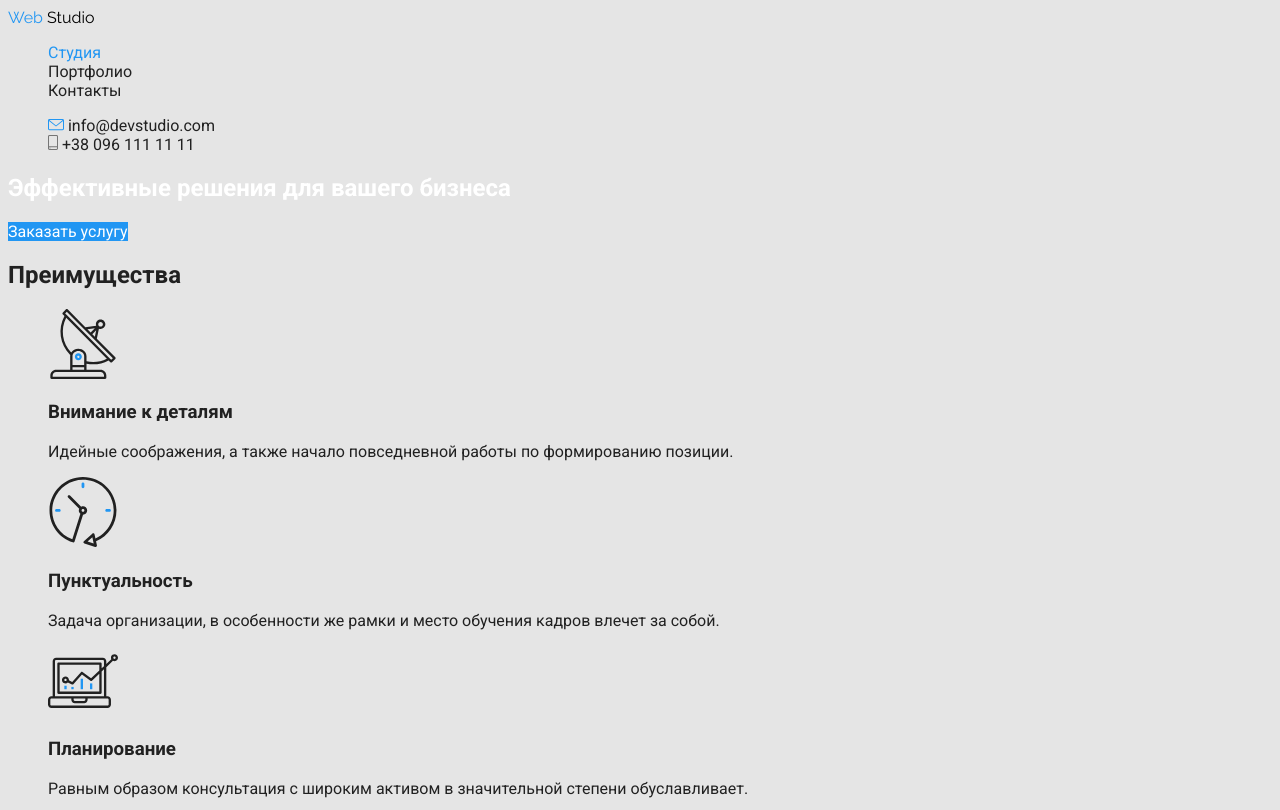
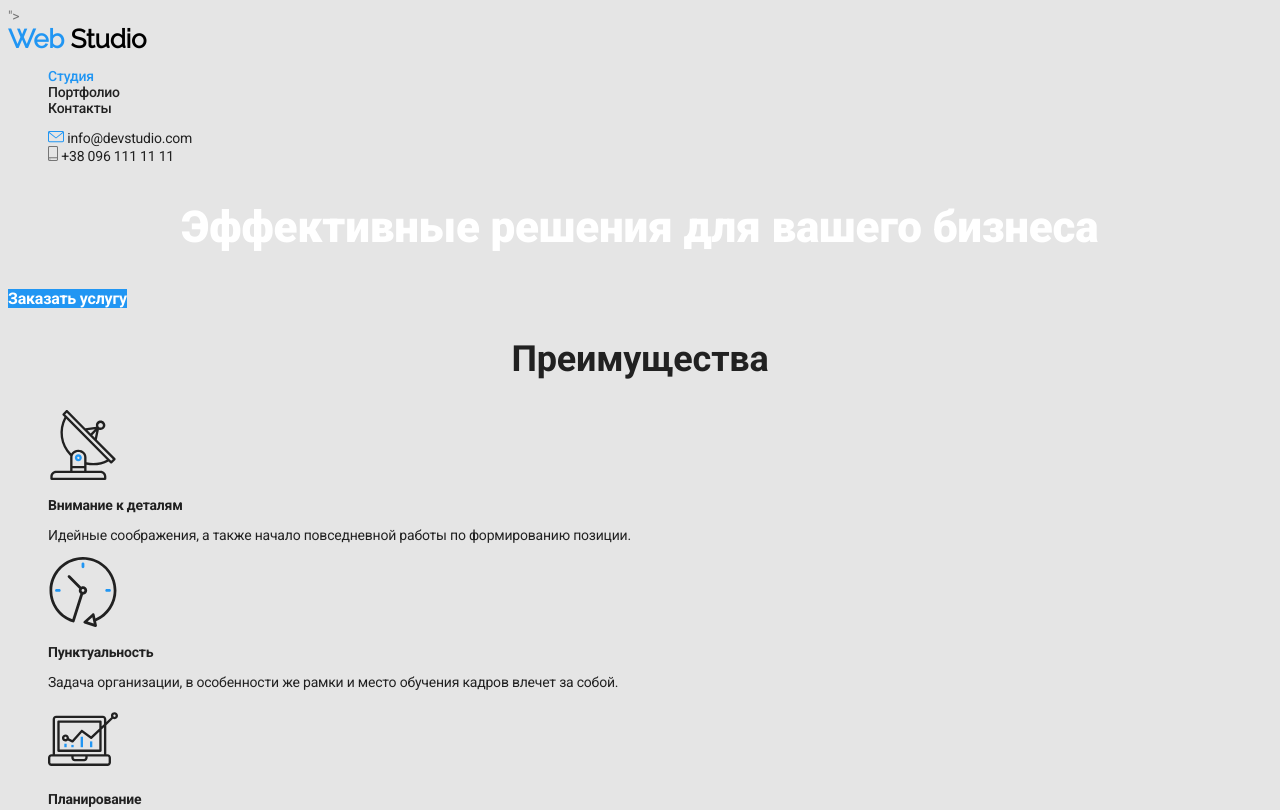
Before and after one commit to Fedyna-Nataliia/goit-markup-hw-02, a plain HTML site: page index.html in a window 1280 px wide. Shown: the top 810 px of the page. Drawn offline with Linux system fonts and the light colour scheme.

Commit message:
добавляє подальші стилі і розмітку

```diff
--- a/CSS/styles.css
+++ b/CSS/styles.css
@@ -12,6 +12,9 @@ body {
     background-color: #E5E5E5;
     color: var(--primary-text-color);
     font-family: "Roboto", sans-serif;
+    letter-spacing: -0.015em;
+    font-size: 14px;
+    line-height: 1,71;
   }
 
 a {
@@ -21,6 +24,9 @@ a {
   .logo  {
     color: #000000;
     font-family: "Raleway", sans-serif;
+    font-weight: bold;
+    font-size: 26px;
+    line-height: 1,19;
 }
 
 .logo-primary {
@@ -28,17 +34,9 @@ a {
 
 }
 
-
-
-
-
-
-
-
   .list {
       list-style: none;
   }
-
 
 /* цвет основного текста #757575; */
 /* вторичный цвет текста  #212121; */
@@ -51,6 +49,9 @@ a {
 /* site-nav */
 .site-nav .link {
     color: var(--title-tex-color);
+    font-weight: 500;
+    font-size: 14px;
+    line-height: 1,14;
 }
 
 .site-nav .link:hover,
@@ -75,6 +76,10 @@ a {
 
 .hero-title {
     color: var(--primary-white-color);
+    font-weight: 900;
+    font-size: 44px;
+    line-height: 1,36;
+    text-align: center;
 }
 
 /* Section */
@@ -84,6 +89,10 @@ ul {
 
 .section-title {
     color: var(--title-tex-color);
+    font-weight: 700;
+    font-size: 36px;
+    line-height: 1,17;
+    text-align: center;
 }
 
 .section-list .title {
@@ -97,6 +106,10 @@ ul {
 /* Features */
 .feature-list .title {
     color: var(--title-tex-color);
+    font-weight: 700;
+    font-size: 14px;
+    line-height: 1,14;
+
 }
 
 .feature-list .link {
@@ -104,15 +117,24 @@ ul {
 
 }
 
+
 /* Examples */
 
 .work-list .title {
     color: var(--primary-white-color);
+    font-weight: 700;
+    font-size: 14px;
+    line-height: 1,14;
+    text-align: center;
 }
 
 /* Team */
 .team-list .title {
     color: var(--title-tex-color);
+    font-weight: 500;
+    font-size: 16px;
+    line-height: 1,19;
+    text-align: center;
 }
 
 .logo-list .link:hover,
@@ -135,9 +157,14 @@ ul {
 }
 
 /* Button */
-.button{
+.button {
     color: var(--primary-white-color);
     background-color: var(--accent-color);
+    font-family: inherit;
+    font-weight: bold;
+    font-size: 16px;
+    line-height: 1,88;
+    text-align: center;
 }
 
 
--- a/index.html
+++ b/index.html
@@ -4,7 +4,7 @@
     <meta charset="UTF-8">
     <meta name="viewport" content="width=device-width, initial-scale=1.0">
     <title>Document</title>
-    <link href="https://fonts.googleapis.com/css2?family=Raleway&family=Roboto:wght@400;500;700&display=swap" rel="stylesheet">
+    <link href="https://fonts.googleapis.com/css2?family=Raleway&family=Roboto:wght@400;500;700;900&display=swap" rel="stylesheet">">
     <link rel="stylesheet" href="./css/styles.css">
 </head>
 <body>
```
